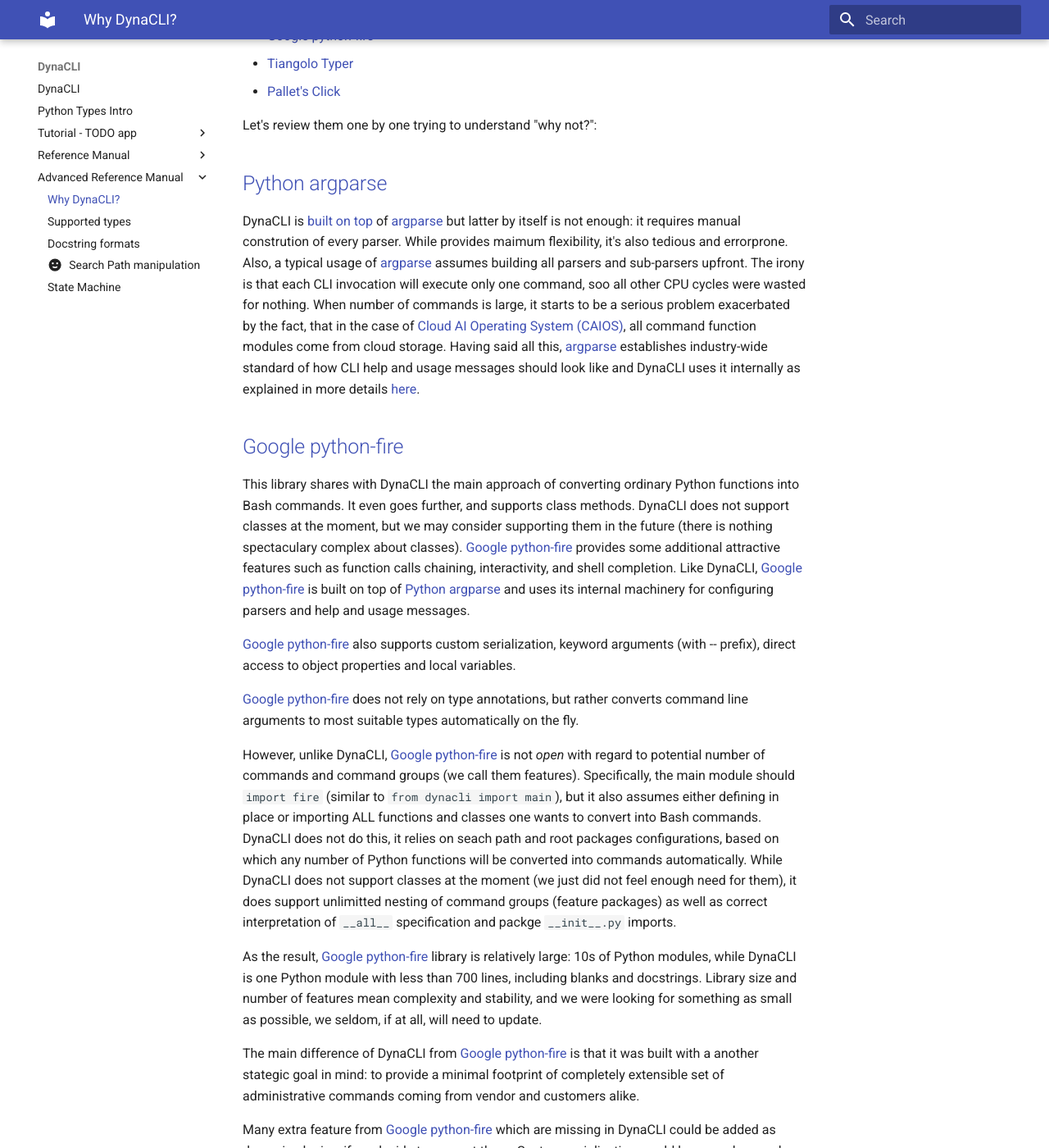
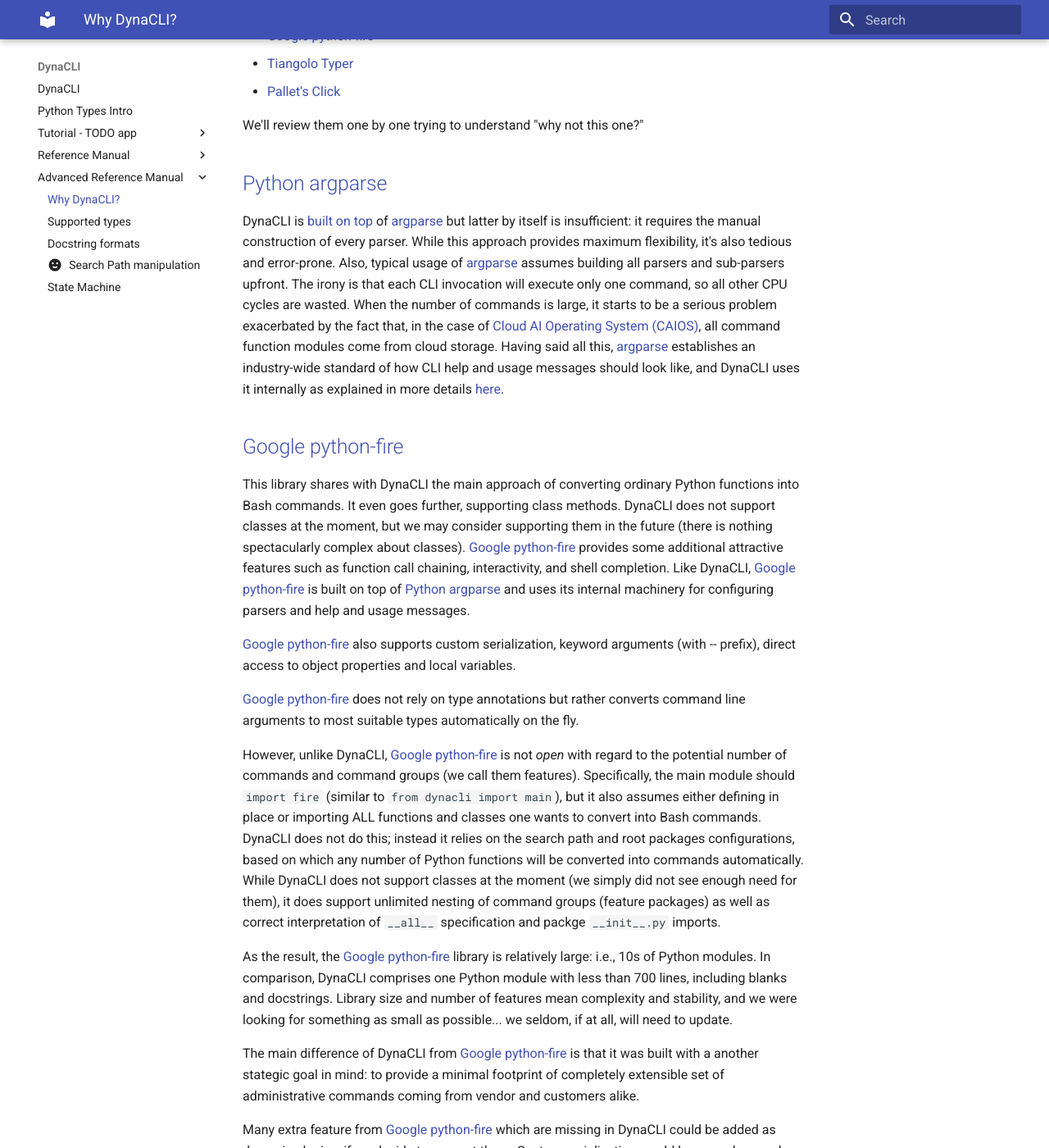
Before and after one commit to BstLabs/py-dynacli, an MkDocs documentation site: the page built from docs/advanced/why.md, in a window 1280 px wide and 1400 px high, scrolled down 265 px. Shown: the whole window at 82% size. Built offline with MkDocs 1.6.1 and Material for MkDocs 9.7.7, drawn with Linux system fonts in a browser that asks for light colours; some of the changed text lies outside the part shown.

Commit message:
Update why.md
@asterkin , I've started to proof your Why DynaCLI doc for quick use on GitHub. I'm halfway through Google Fire, will continue later today.
I recommend we use the interview process to build a high-level "Why DynaCLI" doc, and separately under Advanced have a "DynaCli in Comparison, or "DynaCLI vs. Alternatives" page.

````diff
--- a/docs/advanced/why.md
+++ b/docs/advanced/why.md
@@ -1,31 +1,31 @@
-# Why DynaCLI?
+# DynaCLI in Comparison
 
-There are so many libraries out there for writing command line utilities; why does DynaCLI exist?
+There are so many libraries out there for writing command line utilities; why choose DynaCLI?
 
-Let's take a brief look at most leading Python CLI libraries:
+Let's take a brief look at some common Python CLI libraries:
 
 - [Python argparse](https://docs.python.org/3/library/argparse.html)
 - [Google python-fire](https://google.github.io/python-fire/)
 - [Tiangolo Typer](https://typer.tiangolo.com/)
 - [Pallet's Click](https://click.palletsprojects.com/en/8.0.x/)
 
-Let's review them one by one trying to understand "why not?":
+We'll review them one by one trying to understand "why not this one?"
 
 ## [Python argparse](https://docs.python.org/3/library/argparse.html)
 
-DynaCLI is [built on top](./how_dynacli_works.md) of [argparse](https://docs.python.org/3/library/argparse.html) but latter by itself is not enough: it requires manual constrution of every parser. While provides maimum flexibility, it's also tedious and errorprone. Also, a typical usage of [argparse](https://docs.python.org/3/library/argparse.html) assumes building all parsers and sub-parsers upfront. The irony is that each CLI invocation will execute only one command, soo all other CPU cycles were wasted for nothing. When number of commands is large, it starts to be a serious problem exacerbated by the fact, that in the case of [Cloud AI Operating System (CAIOS)](http://caios.io), all command function modules come from cloud storage. Having said all this, [argparse](https://docs.python.org/3/library/argparse.html) establishes industry-wide standard of how CLI help and usage messages should look like and DynaCLI uses it internally as explained in more details [here](./how_dynacli_works.md).
+DynaCLI is [built on top](./how_dynacli_works.md) of [argparse](https://docs.python.org/3/library/argparse.html) but latter by itself is insufficient: it requires the manual construction of every parser. While this approach provides maximum flexibility, it's also tedious and error-prone. Also, typical usage of [argparse](https://docs.python.org/3/library/argparse.html) assumes building all parsers and sub-parsers upfront. The irony is that each CLI invocation will execute only one command, so all other CPU cycles are wasted. When the number of commands is large, it starts to be a serious problem exacerbated by the fact that, in the case of [Cloud AI Operating System (CAIOS)](http://caios.io), all command function modules come from cloud storage. Having said all this, [argparse](https://docs.python.org/3/library/argparse.html) establishes an industry-wide standard of how CLI help and usage messages should look like, and DynaCLI uses it internally as explained in more details [here](./how_dynacli_works.md).
 
 ## [Google python-fire](https://google.github.io/python-fire/)
 
-This library shares with DynaCLI the main approach of converting ordinary Python functions into Bash commands. It even goes further, and supports class methods. DynaCLI does not support classes at the moment, but we may consider supporting them in the future (there is nothing spectaculary complex about classes). [Google python-fire](https://google.github.io/python-fire/) provides some additional attractive features such as function calls chaining, interactivity, and shell completion. Like DynaCLI, [Google python-fire](https://google.github.io/python-fire/) is built on top of [Python argparse](https://docs.python.org/3/library/argparse.html) and uses its internal machinery for configuring parsers and help and usage messages.
+This library shares with DynaCLI the main approach of converting ordinary Python functions into Bash commands. It even goes further, supporting class methods. DynaCLI does not support classes at the moment, but we may consider supporting them in the future (there is nothing spectacularly complex about classes). [Google python-fire](https://google.github.io/python-fire/) provides some additional attractive features such as function call chaining, interactivity, and shell completion. Like DynaCLI, [Google python-fire](https://google.github.io/python-fire/) is built on top of [Python argparse](https://docs.python.org/3/library/argparse.html) and uses its internal machinery for configuring parsers and help and usage messages.
 
 [Google python-fire](https://google.github.io/python-fire/) also supports custom serialization, keyword arguments (with -- prefix), direct access to object properties and local variables.
 
-[Google python-fire](https://google.github.io/python-fire/) does not rely on type annotations, but rather converts command line arguments to most suitable types automatically on the fly.
+[Google python-fire](https://google.github.io/python-fire/) does not rely on type annotations but rather converts command line arguments to most suitable types automatically on the fly.
 
-However, unlike DynaCLI, [Google python-fire](https://google.github.io/python-fire/) is not _open_ with regard to potential number of commands and command groups (we call them features). Specifically, the main module should ```import fire``` (similar to ```from dynacli import main```), but it also assumes either defining in place or importing ALL functions and classes one wants to convert into Bash commands. DynaCLI does not do this, it relies on seach path and root packages configurations, based on which any number of Python functions will be converted into commands automatically. While DynaCLI does not support classes at the moment (we just did not feel enough need for them), it does support unlimitted nesting of command groups (feature packages) as well as correct interpretation of ```__all__``` specification and packge ```__init__.py``` imports.
+However, unlike DynaCLI, [Google python-fire](https://google.github.io/python-fire/) is not _open_ with regard to the potential number of commands and command groups (we call them features). Specifically, the main module should ```import fire``` (similar to ```from dynacli import main```), but it also assumes either defining in place or importing ALL functions and classes one wants to convert into Bash commands. DynaCLI does not do this; instead it relies on the search path and root packages configurations, based on which any number of Python functions will be converted into commands automatically. While DynaCLI does not support classes at the moment (we simply did not see enough need for them), it does support unlimited nesting of command groups (feature packages) as well as correct interpretation of ```__all__``` specification and packge ```__init__.py``` imports.
 
-As the result, [Google python-fire](https://google.github.io/python-fire/) library is relatively large: 10s of Python modules, while DynaCLI is one Python module with less than 700 lines, including blanks and docstrings. Library size and number of features mean complexity and stability, and we were looking for something as small as possible, we  seldom, if at all, will need to update.
+As the result, the [Google python-fire](https://google.github.io/python-fire/) library is relatively large: i.e., 10s of Python modules. In comparison, DynaCLI comprises one Python module with less than 700 lines, including blanks and docstrings. Library size and number of features mean complexity and stability, and we were looking for something as small as possible... we seldom, if at all, will need to update.
 
 The main difference of DynaCLI from [Google python-fire](https://google.github.io/python-fire/) is that it was built with a another stategic goal in mind: to provide a minimal footprint of completely extensible set of administrative commands coming from vendor and customers alike.
 
````
